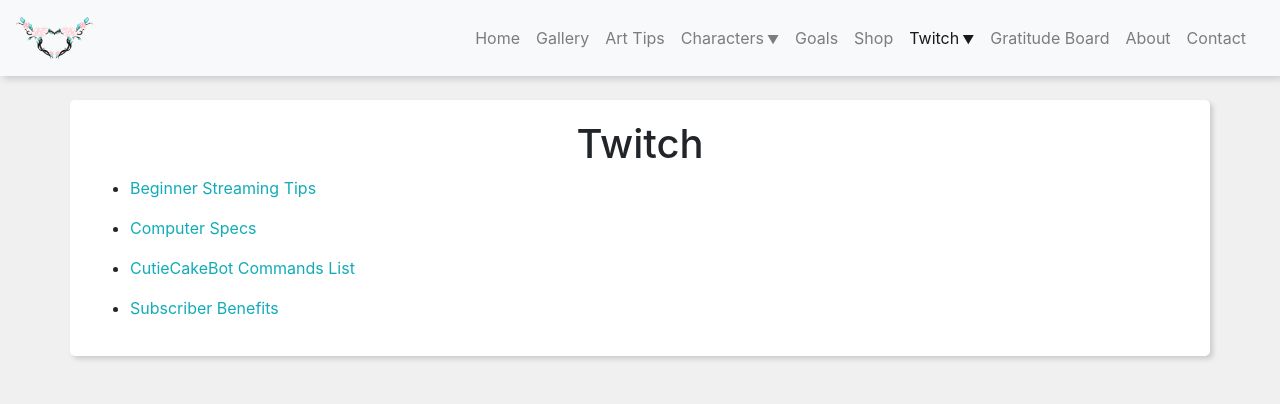
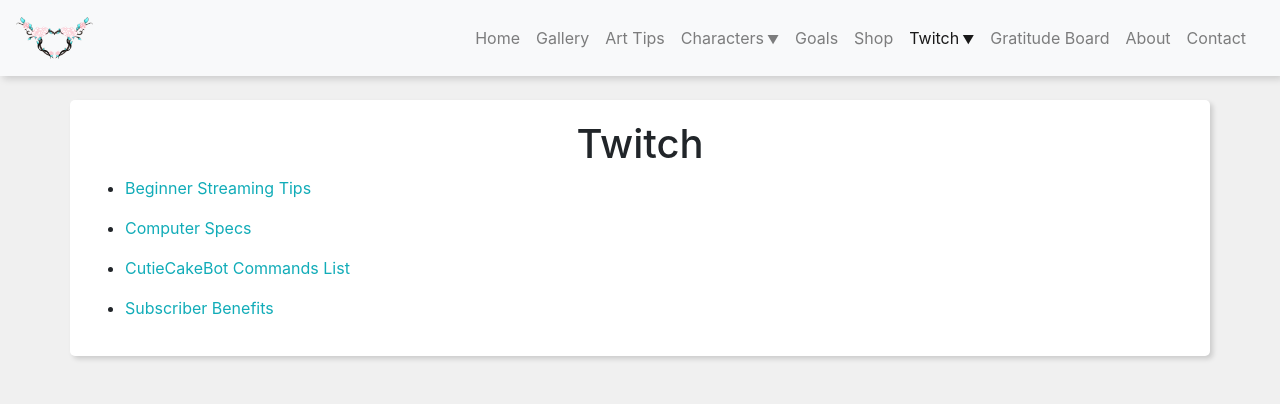
Before and after one commit to DeviCatOutlet/devicatoutlet.github.io, a Jekyll site: the page built from twitch.md, in a window 1280 px wide. Shown: the top 404 px of the page. Built offline with Jekyll 4.4.1, drawn with Linux system fonts in a browser that asks for light colours; nearby versions of some CDN libraries; our own code applies the rules of GitHub Pages for plain Markdown files.

Commit message:
Style the main tag directly

```diff
--- a/_layouts/default.html
+++ b/_layouts/default.html
@@ -73,7 +73,7 @@
     </script>
     {% endif %}
 
-  <main class="container raised">
+  <main class="container">
       {% if page.Character %}
       <h1>{{ page.Character }}</h1>
       {% if page.Subtitle %}<h1>({{ page.Subtitle }})</h1>{% endif %}
--- a/css/main.css
+++ b/css/main.css
@@ -28,7 +28,7 @@
   height: 100%;
 }
 
-.raised {
+main {
   background-color: #ffffff;
   border-radius: 5px;
   box-shadow: 3px 3px 5px rgba(0, 0, 0, 0.15);
```
